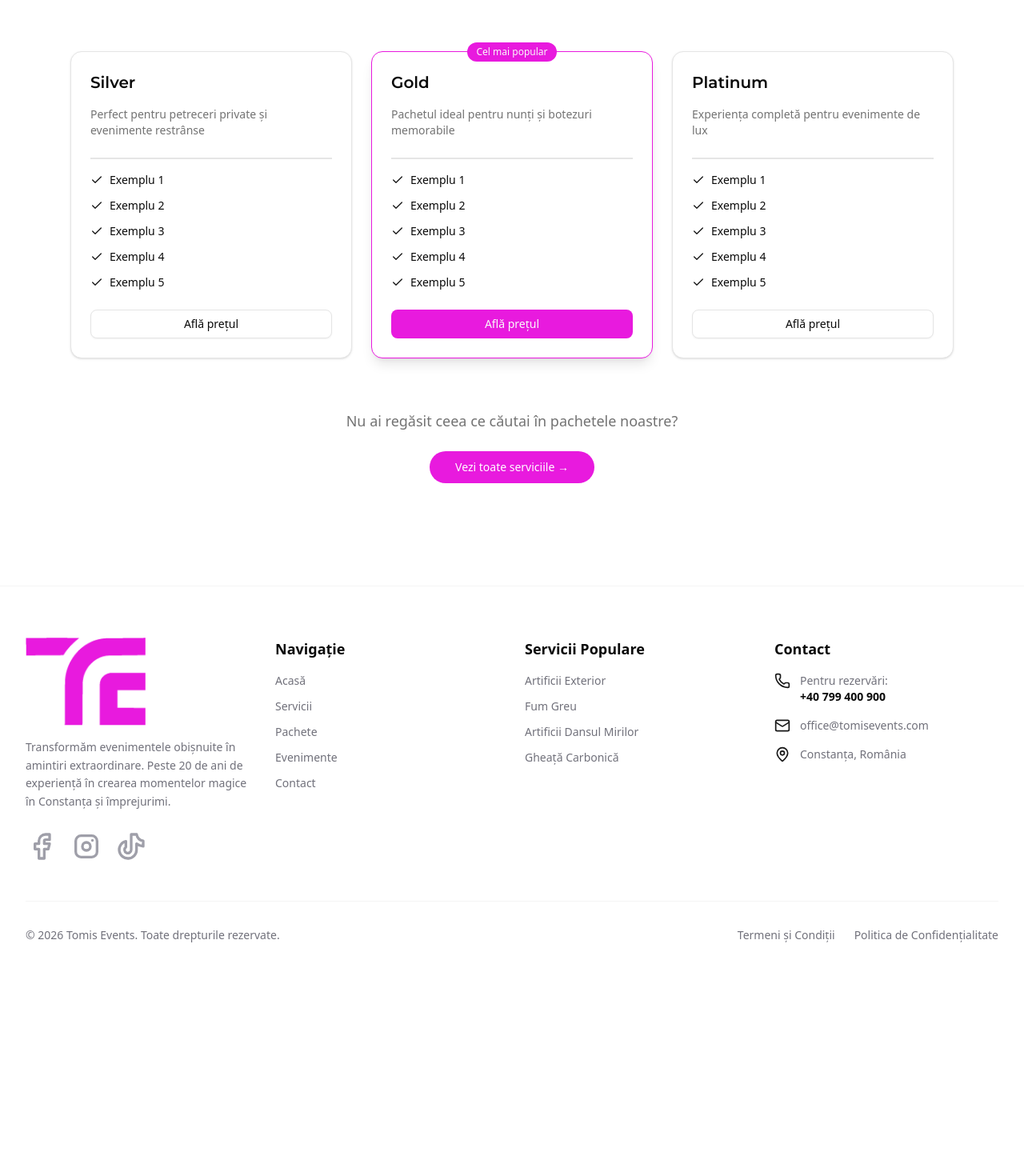
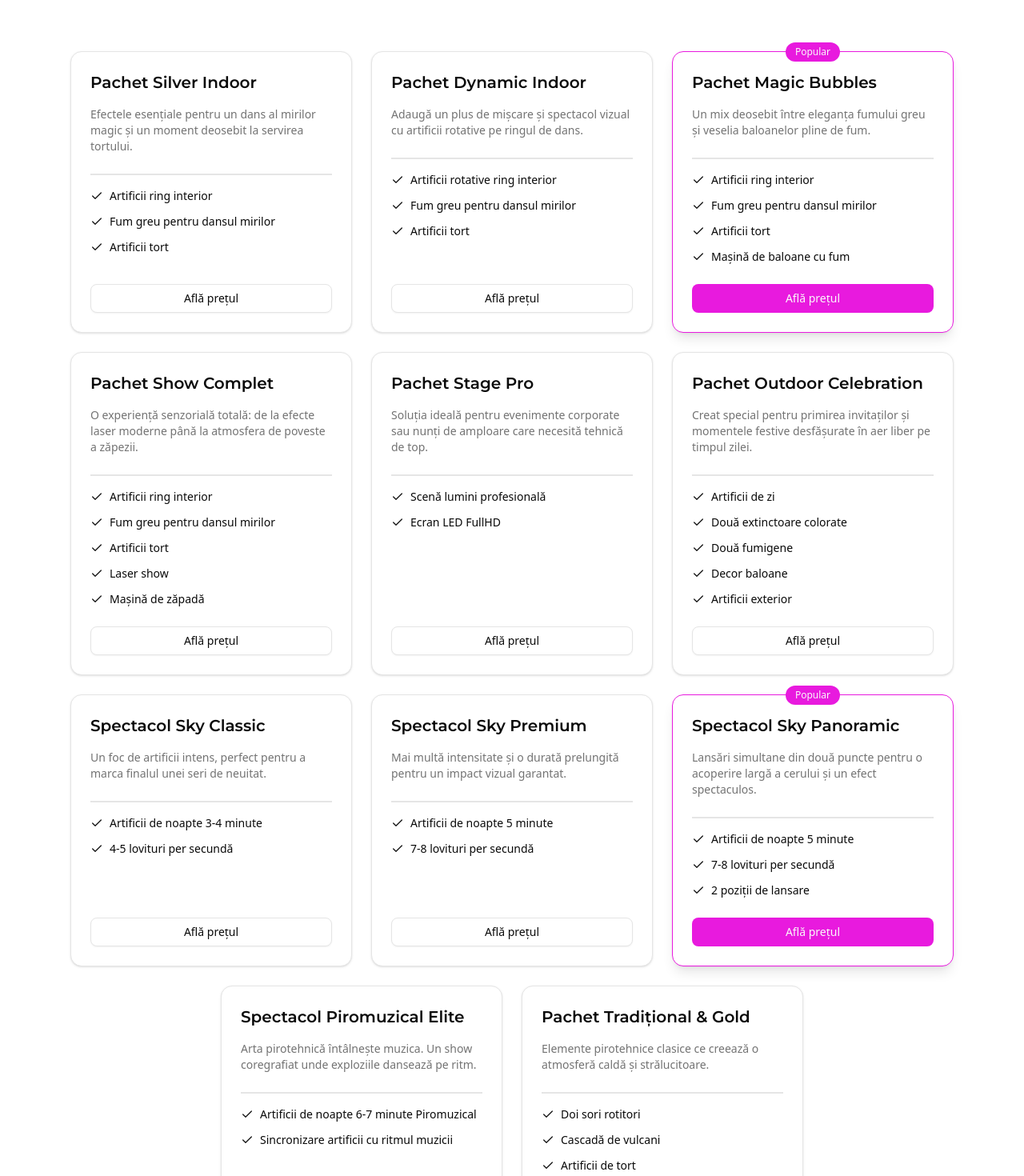
Before and after one commit to alexvieru1/tomis-events, a Next.js app: page /pachete in a window 1280 px wide. Shown: the part 360-1830 px from the top of the page at 80% size. Before the commit the page ends 1603 px from the top, so only its background shows below. Built offline with nearby package versions, Linux system fonts and the light colour scheme.

Commit message:
refactor: move package data to a separate file and update Packages component

```diff
--- a/components/packages.tsx
+++ b/components/packages.tsx
@@ -2,45 +2,7 @@ import Link from 'next/link'
 import { Button } from '@/components/ui/button'
 import { Card, CardContent, CardDescription, CardFooter, CardHeader, CardTitle } from '@/components/ui/card'
 import { Check } from 'lucide-react'
-
-const packages = [
-    {
-        name: 'Silver',
-        description: 'Perfect pentru petreceri private și evenimente restrânse',
-        features: [
-            'Exemplu 1',
-            'Exemplu 2',
-            'Exemplu 3',
-            'Exemplu 4',
-            'Exemplu 5'
-        ],
-        isPopular: false
-    },
-    {
-        name: 'Gold',
-        description: 'Pachetul ideal pentru nunți și botezuri memorabile',
-        features: [
-            'Exemplu 1',
-            'Exemplu 2',
-            'Exemplu 3',
-            'Exemplu 4',
-            'Exemplu 5'
-        ],
-        isPopular: true
-    },
-    {
-        name: 'Platinum',
-        description: 'Experiența completă pentru evenimente de lux',
-        features: [
-            'Exemplu 1',
-            'Exemplu 2',
-            'Exemplu 3',
-            'Exemplu 4',
-            'Exemplu 5'
-        ],
-        isPopular: false
-    }
-]
+import { packages } from '@/lib/packages'
 
 export default function Packages() {
     return (
@@ -53,12 +15,12 @@ export default function Packages() {
                     </p>
                 </div>
 
-                <div className="mt-8 grid gap-6 md:mt-20 md:grid-cols-3">
+                <div className="mt-8 flex flex-wrap justify-center gap-6 md:mt-20">
                     {packages.map((pkg, index) => (
-                        <Card key={index} className={`flex flex-col ${pkg.isPopular ? 'relative border-[#E81ADE] shadow-lg' : ''}`}>
+                        <Card key={index} className={`flex flex-col w-full md:w-[calc((100%-3rem)/3)] ${pkg.isPopular ? 'relative border-[#E81ADE] shadow-lg' : ''}`}>
                             {pkg.isPopular && (
                                 <span className="bg-[#E81ADE] absolute inset-x-0 -top-3 mx-auto flex h-6 w-fit items-center rounded-full px-3 py-1 text-xs font-medium text-primary-foreground">
-                                    Cel mai popular
+                                    Popular
                                 </span>
                             )}
 
--- /dev/null
+++ b/lib/packages.ts
@@ -0,0 +1,120 @@
+export interface Pachet {
+    name: string;
+    description: string;
+    features: string[];
+    isPopular: boolean;
+}
+
+export const packages: Pachet[] = [
+    {
+        name: 'Pachet Silver Indoor',
+        description: 'Efectele esențiale pentru un dans al mirilor magic și un moment deosebit la servirea tortului.',
+        features: [
+            'Artificii ring interior',
+            'Fum greu pentru dansul mirilor',
+            'Artificii tort'
+        ],
+        isPopular: false
+    },
+    {
+        name: 'Pachet Dynamic Indoor',
+        description: 'Adaugă un plus de mișcare și spectacol vizual cu artificii rotative pe ringul de dans.',
+        features: [
+            'Artificii rotative ring interior',
+            'Fum greu pentru dansul mirilor',
+            'Artificii tort',
+        ],
+        isPopular: false
+    },
+    {
+        name: 'Pachet Magic Bubbles',
+        description: 'Un mix deosebit între eleganța fumului greu și veselia baloanelor pline de fum.',
+        features: [
+            'Artificii ring interior',
+            'Fum greu pentru dansul mirilor',
+            'Artificii tort',
+            'Mașină de baloane cu fum',
+        ],
+        isPopular: true // Sugestie: acesta este de obicei foarte căutat
+    },
+    {
+        name: 'Pachet Show Complet',
+        description: 'O experiență senzorială totală: de la efecte laser moderne până la atmosfera de poveste a zăpezii.',
+        features: [
+            'Artificii ring interior',
+            'Fum greu pentru dansul mirilor',
+            'Artificii tort',
+            'Laser show',
+            'Mașină de zăpadă',
+        ],
+        isPopular: false
+    },
+    {
+        name: 'Pachet Stage Pro',
+        description: 'Soluția ideală pentru evenimente corporate sau nunți de amploare care necesită tehnică de top.',
+        features: [
+            'Scenă lumini profesională',
+            'Ecran LED FullHD',
+        ],
+        isPopular: false
+    },
+    {
+        name: 'Pachet Outdoor Celebration',
+        description: 'Creat special pentru primirea invitaților și momentele festive desfășurate în aer liber pe timpul zilei.',
+        features: [
+            'Artificii de zi',
+            'Două extinctoare colorate',
+            'Două fumigene',
+            'Decor baloane',
+            'Artificii exterior'
+        ],
+        isPopular: false
+    },
+    {
+        name: 'Spectacol Sky Classic',
+        description: 'Un foc de artificii intens, perfect pentru a marca finalul unei seri de neuitat.',
+        features: [
+            'Artificii de noapte 3-4 minute',
+            '4-5 lovituri per secundă'
+        ],
+        isPopular: false
+    },
+    {
+        name: 'Spectacol Sky Premium',
+        description: 'Mai multă intensitate și o durată prelungită pentru un impact vizual garantat.',
+        features: [
+            'Artificii de noapte 5 minute',
+            '7-8 lovituri per secundă'
+        ],
+        isPopular: false
+    },
+    {
+        name: 'Spectacol Sky Panoramic',
+        description: 'Lansări simultane din două puncte pentru o acoperire largă a cerului și un efect spectaculos.',
+        features: [
+            'Artificii de noapte 5 minute',
+            '7-8 lovituri per secundă',
+            '2 poziții de lansare'
+        ],
+        isPopular: true
+    },
+    {
+        name: 'Spectacol Piromuzical Elite',
+        description: 'Arta pirotehnică întâlnește muzica. Un show coregrafiat unde exploziile dansează pe ritm.',
+        features: [
+            'Artificii de noapte 6-7 minute Piromuzical',
+            'Sincronizare artificii cu ritmul muzicii',
+        ],
+        isPopular: false
+    },
+    {
+        name: 'Pachet Tradițional & Gold',
+        description: 'Elemente pirotehnice clasice ce creează o atmosferă caldă și strălucitoare.',
+        features: [
+            'Doi sori rotitori',
+            'Cascadă de vulcani',
+            'Artificii de tort'
+        ],
+        isPopular: false
+    }
+]
```
